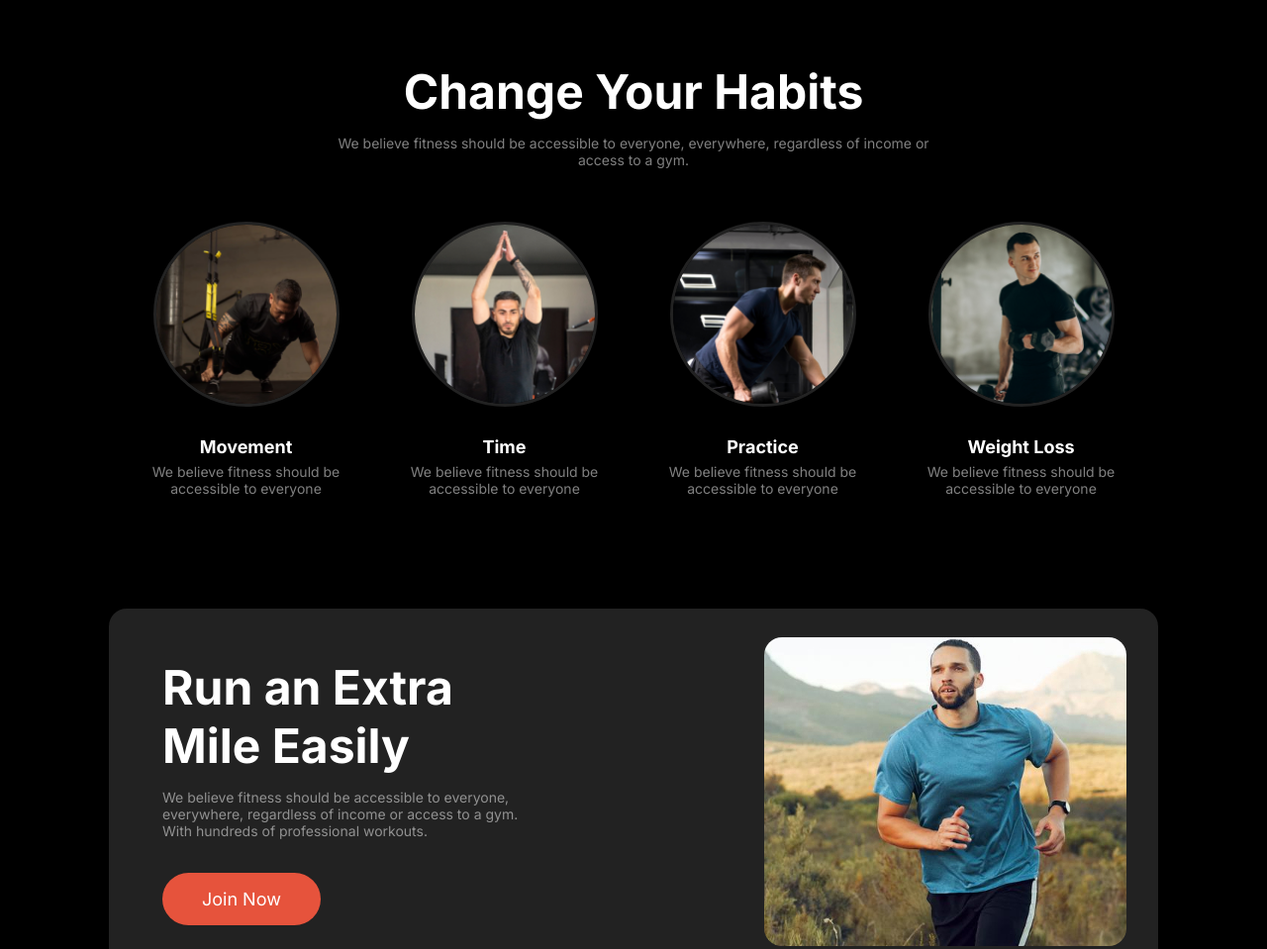
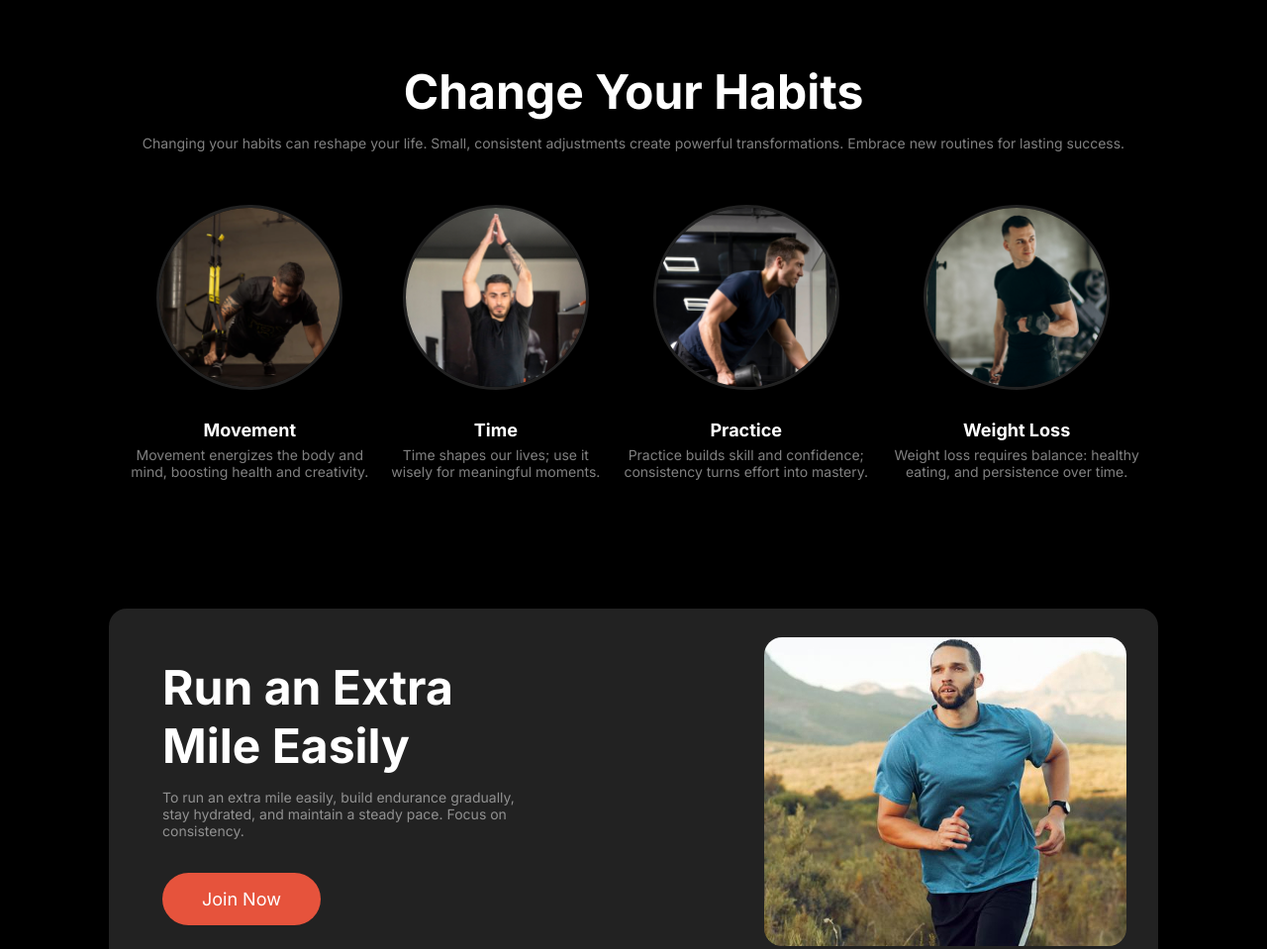
Before and after one commit to ZubairAlMamun2/Assignment-2, a plain HTML site: page index.html in a window 1280 px wide. Shown: the part 800-1759 px from the top of the page at 99% size. Drawn offline with Linux system fonts and the light colour scheme.

Commit message:
All Done

```diff
--- a/index.html
+++ b/index.html
@@ -69,27 +69,27 @@
       <!-- Habit section start -->
        <section class="habit-section-container">
         <h1>Change Your Habits</h1>
-        <p>We believe fitness should be accessible to everyone, everywhere, regardless of income or <br> access to a gym.</p>
+        <p>Changing your habits can reshape your life. Small, consistent adjustments create powerful transformations. Embrace new routines for lasting success.</p>
         <div class="habit-section-div">
             <div>
                 <div><img src="./assets/images/image3.png" alt=""></div>
                 <h3>Movement</h3>
-                <p>We believe fitness should be accessible to everyone</p>
+                <p>Movement energizes the body and mind, boosting health and creativity.</p>
             </div>
             <div>
                 <div><img src="./assets/images/image2.png" alt=""></div>
                 <h3>Time</h3>
-                <p>We believe fitness should be accessible to everyone</p>
+                <p>Time shapes our lives; use it wisely for meaningful moments.</p>
             </div>
             <div>
                 <div><img src="./assets/images/image4.png" alt=""></div>
                 <h3>Practice</h3>
-                <p>We believe fitness should be accessible to everyone</p>
+                <p>Practice builds skill and confidence; consistency turns effort into mastery.</p>
             </div>
             <div>
                 <div><img src="./assets/images/image5.png" alt=""></div>
                 <h3>Weight Loss</h3>
-                <p>We believe fitness should be accessible to everyone</p>
+                <p>Weight loss requires balance: healthy eating, and persistence over time.</p>
             </div>
         </div>
        </section>
@@ -100,7 +100,7 @@
         <div class="run-content-section">
             <h1>Run an Extra <br>
                 Mile Easily</h1>
-            <p>We believe fitness should be accessible to everyone,  everywhere, regardless of income or access to a gym. With  hundreds of professional workouts.</p>
+            <p>To run an extra mile easily, build endurance gradually, stay hydrated, and maintain a steady pace. Focus on consistency.</p>
             <button>Join Now</button>
         </div>
         <div class="running-image">
@@ -145,7 +145,7 @@
       <!-- BMI heading section start -->
        <section class="bmi-heading-container">
         <h1>BMI Calculator</h1>
-        <p>We believe fitness should be accessible to everyone, everywhere, regardless of income or access to a gym.</p>
+        <p>A BMI calculator assesses body weight relative to height for health insights.</p>
        </section>
       <!-- BMI heading section end -->
 
@@ -181,7 +181,7 @@
             </div>
             <div class="calculator-container">
                 <h1>Calculate your BMI</h1>
-                <p>We believe fitness should be accessible to everyone, everywhere, regardless of income or access to a gym.</p>
+                <p>Calculate your BMI by dividing your weight in kilograms by your height in meters squared for health insights.</p>
                 <div class="input-form">
 
                         <input type="number" placeholder="Height/cm">
@@ -212,7 +212,7 @@
       <!-- Meet section start -->
       <section class="meet-section-container">
         <h1>Meet Our Team</h1>
-        <p>We believe fitness should be accessible to everyone, everywhere, regardless of income or access to a gym.</p>
+        <p>Meet our team of dedicated professionals committed to delivering exceptional service and innovative solutions tailored to your needs.</p>
         <div class="meet-section-div">
             <div>
                 <img src="./assets/images/trainer1.png" alt="">
--- a/styles/style.css
+++ b/styles/style.css
@@ -345,6 +345,7 @@ option{
 
 }
 
+
 .input-form input,select{
     width: 49%;
     height: 48px;
@@ -360,6 +361,9 @@ option{
 .input-form>.activity{
     width: 99%;
 }
+.input-form input::placeholder{
+    color: rgba(255, 255, 255, 0.5);
+}
 
 .calculator-container-btn{
     width: 224px;
@@ -373,6 +377,8 @@ option{
     font-family: Inter;
     font-size: 18px;
 }
+
+
 
 /* BMI section end */
 
@@ -1101,7 +1107,7 @@ option{
 
 
 /* resposive for tab */
-@media screen and (max-width:992px){
+@media screen and (max-width:992px) and (min-width:576px){
     .navbar-container{
         width: 100%;
         height: auto;
```
